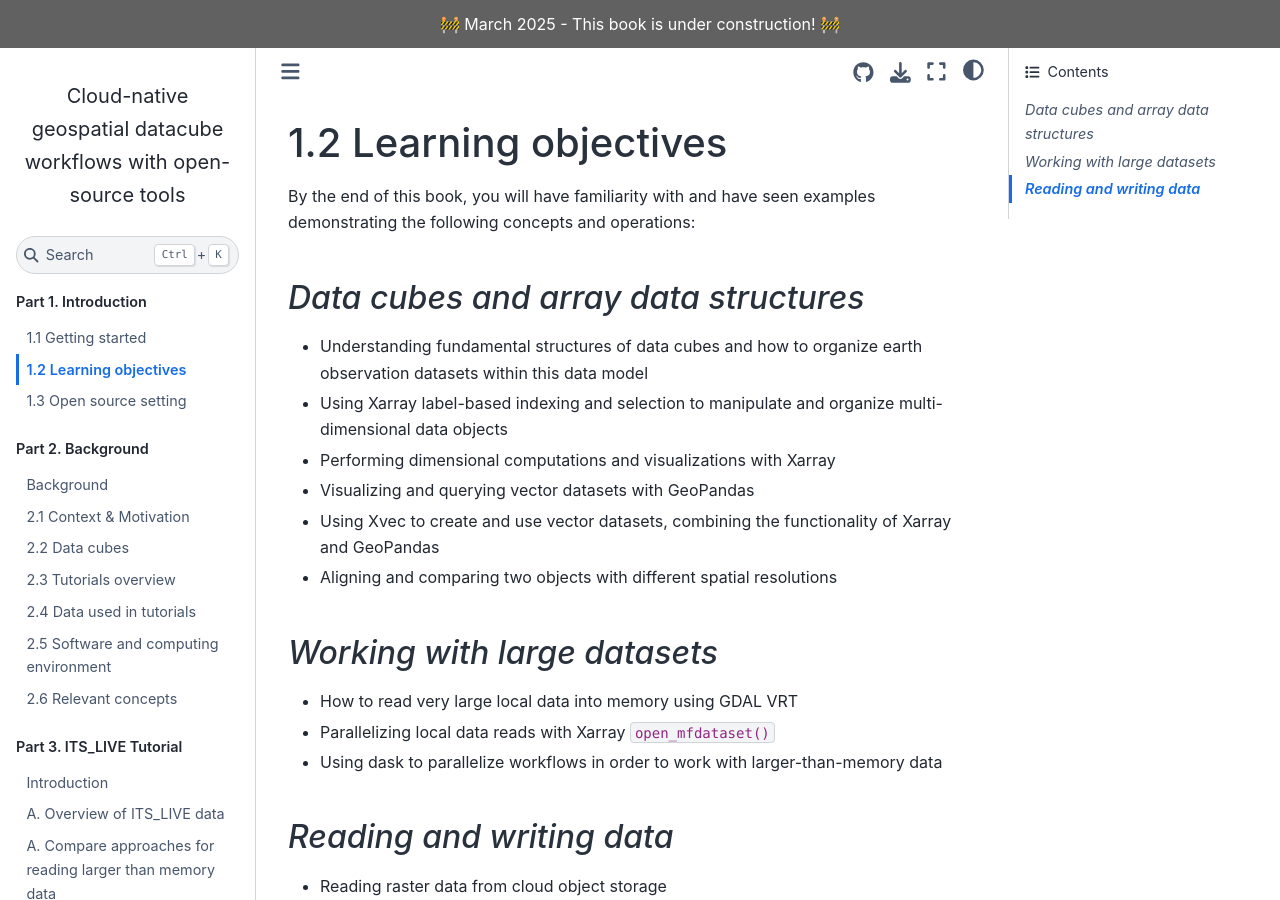
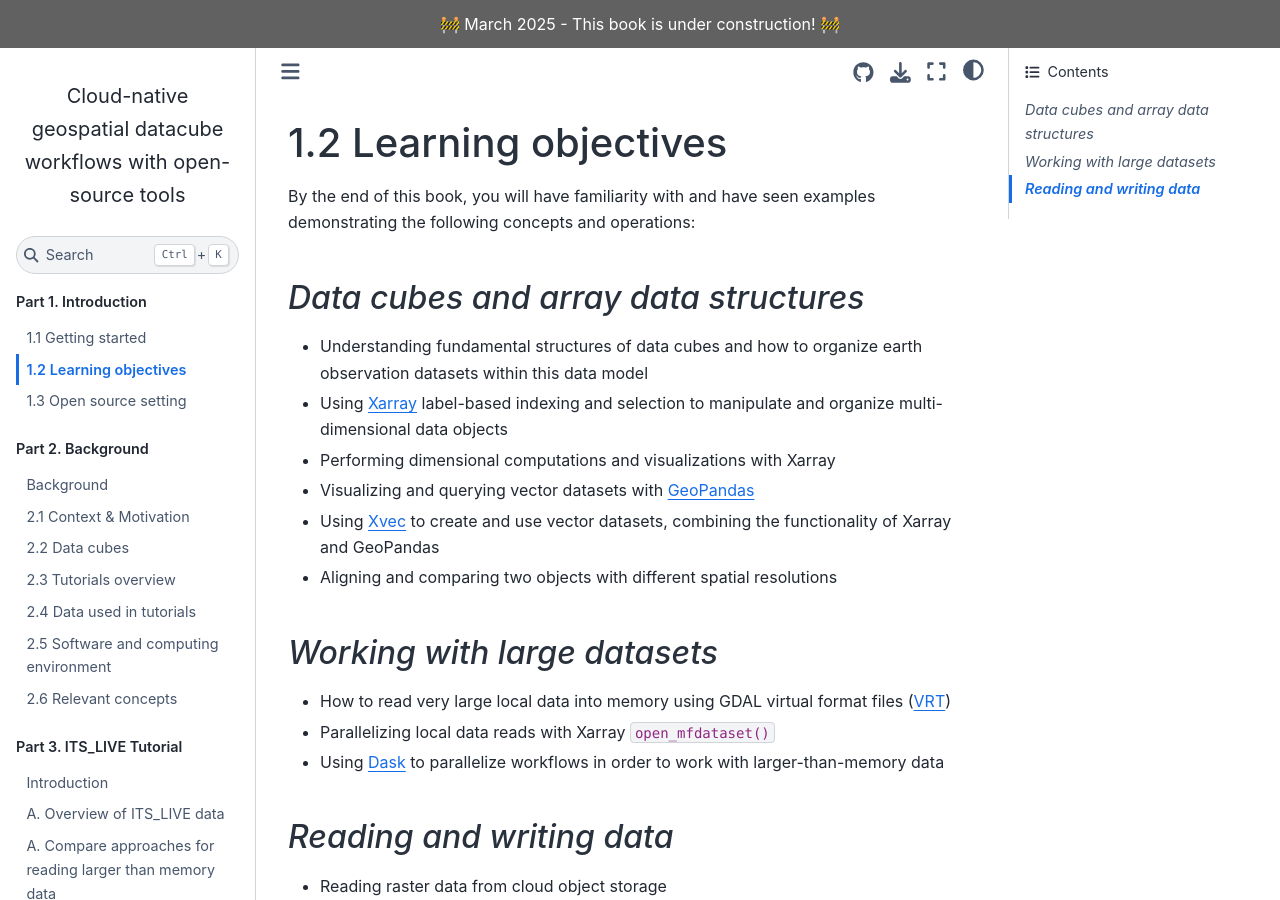
Before and after one commit to e-marshall/tutorials, a Jupyter Book: the page built from book/intro/2_learning_objectives.md, in a window 1280 px wide and 900 px high. Built offline with Jupyter Book 1.0.4 settings and Sphinx 7.4.7 and the Sphinx Book theme 1.1.4, drawn with Linux system fonts in a browser that asks for light colours; pages that are not in the unit, such as notebooks, are missing from menus; some of the changed text lies outside the part shown.

Commit message:
add links

```diff
--- a/book/intro/2_learning_objectives.md
+++ b/book/intro/2_learning_objectives.md
@@ -3,19 +3,19 @@
 
 ## *Data cubes and array data structures*
 - Understanding fundamental structures of data cubes and how to organize earth observation datasets within this data model
-- Using Xarray label-based indexing and selection to manipulate and organize multi-dimensional data objects
+- Using [Xarray](https://xarray.dev/) label-based indexing and selection to manipulate and organize multi-dimensional data objects
 - Performing dimensional computations and visualizations with Xarray
-- Visualizing and querying vector datasets with GeoPandas
-- Using Xvec to create and use vector datasets, combining the functionality of Xarray and GeoPandas
+- Visualizing and querying vector datasets with [GeoPandas](https://geopandas.org/en/stable/)
+- Using [Xvec](https://xvec.readthedocs.io/en/stable/) to create and use vector datasets, combining the functionality of Xarray and GeoPandas
 - Aligning and comparing two objects with different spatial resolutions
 
 ## *Working with large datasets*
-- How to read very large local data into memory using GDAL VRT
+- How to read very large local data into memory using GDAL virtual format files ([VRT](https://gdal.org/en/stable/drivers/raster/vrt.html))
 - Parallelizing local data reads with Xarray `open_mfdataset()`
-- Using dask to parallelize workflows in order to work with larger-than-memory data
+- Using [Dask](https://www.dask.org/) to parallelize workflows in order to work with larger-than-memory data
 
 ## *Reading and writing data*
 - Reading raster data from cloud object storage
-- Handling geospatial metadata and geospatial operations involving array data using Xarray and RioXarray
-- Understanding STAC metadata specification and how to use it to query and read data from cloud object storage
-- Reading and writing Zarr data cubes with Xarray
+- Handling geospatial metadata and geospatial operations involving array data using Xarray and [RioXarray](https://corteva.github.io/rioxarray/stable/index.html)
+- Understanding [STAC](https://stacspec.org/en) metadata specification and how to use it to query and read data from cloud object storage
+- Reading and writing [Zarr](https://zarr.readthedocs.io/en/stable/) data cubes with Xarray
```
Also changed, not shown: book/intro/1_getting_started.md (+1 -1 lines), book/intro/3_open_source_setting.md (+1 -1 lines).
